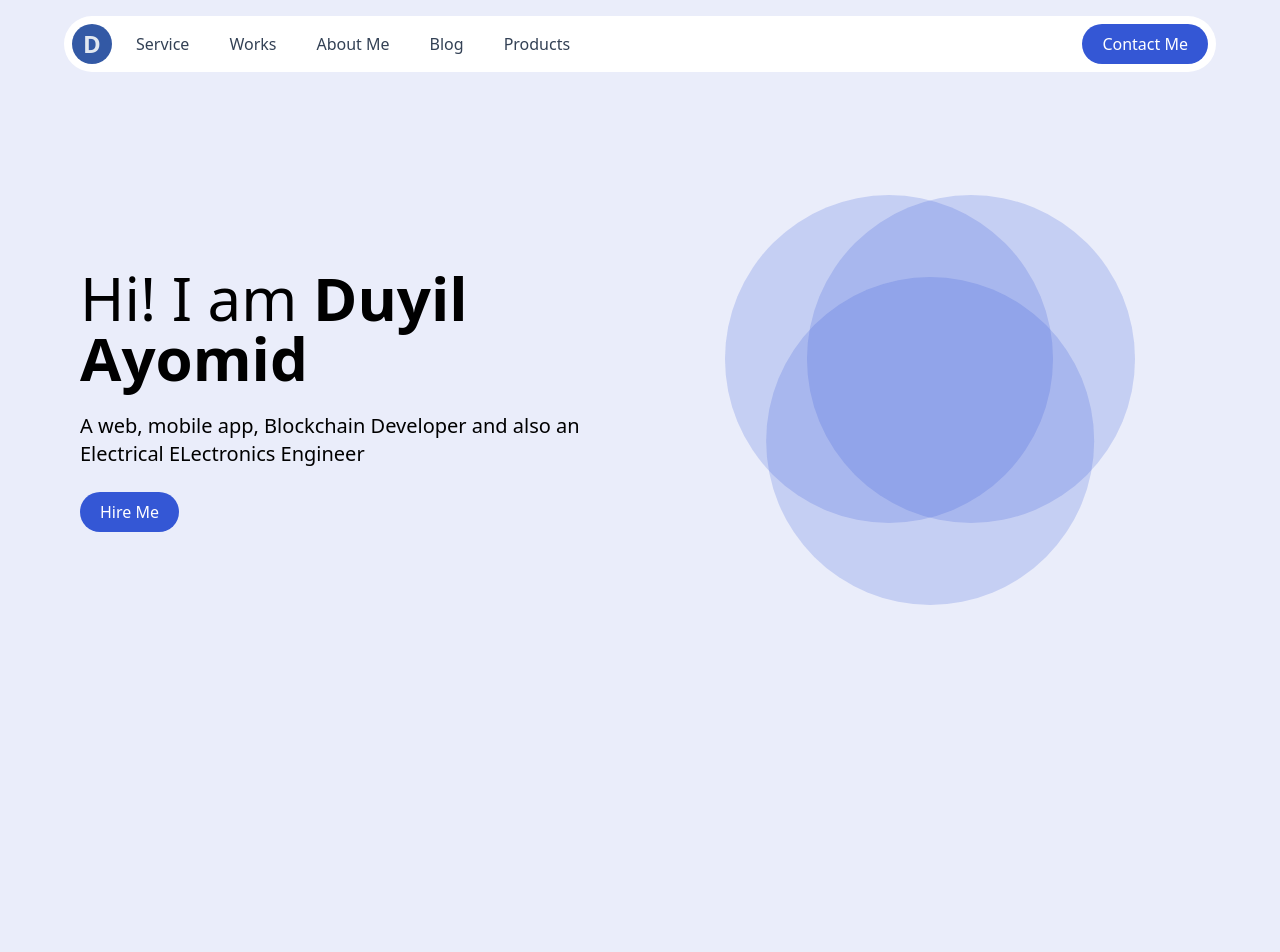
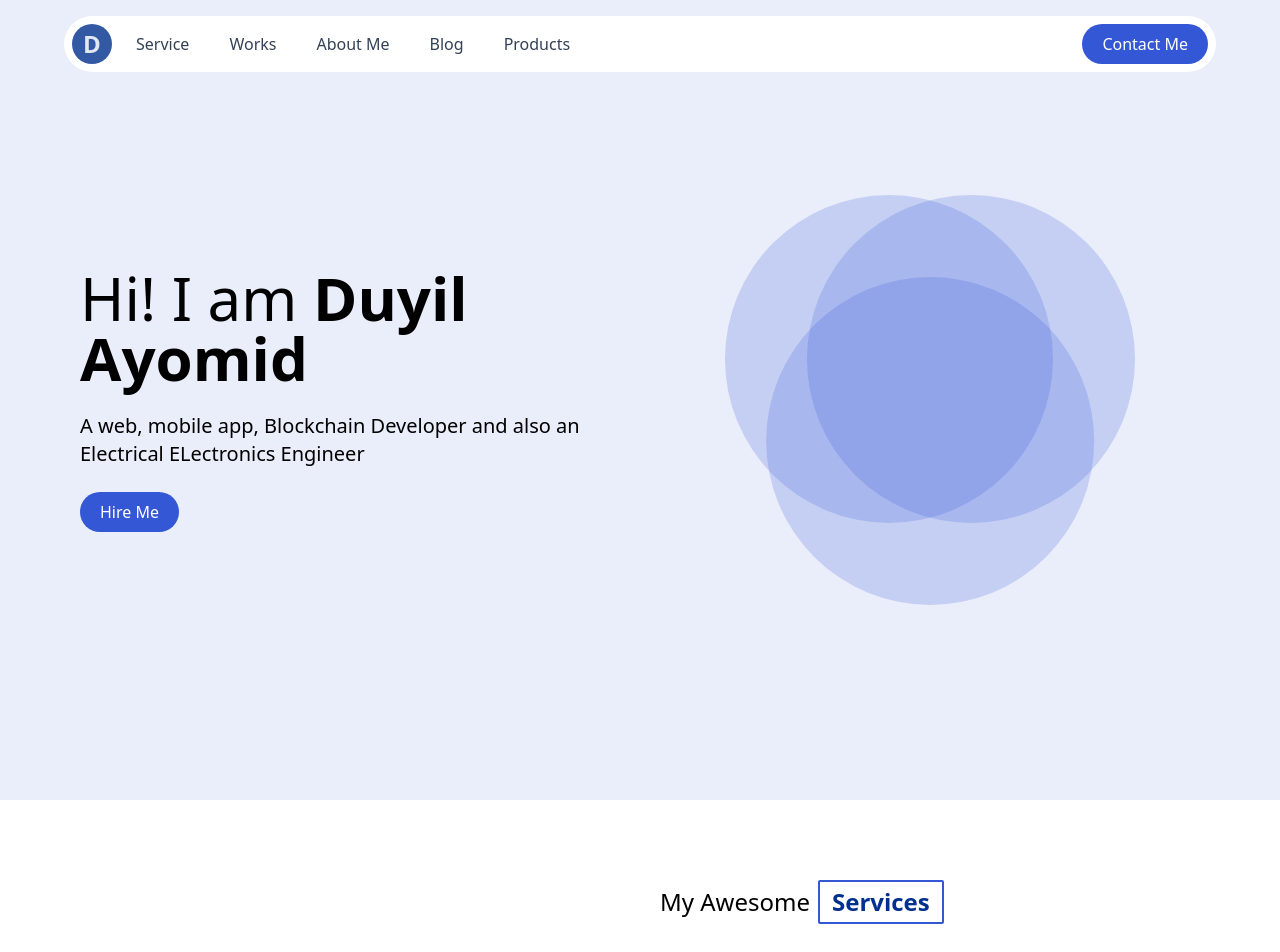
Before and after one commit to dasimems/portfolio-new, a Next.js app: page / in a window 1280 px wide. Shown: the top 952 px of the page. Built offline with nearby package versions, Linux system fonts and the light colour scheme.

Commit message:
chores: done with the service section

```diff
--- /dev/null
+++ b/components/general/SectionHeader.jsx
@@ -0,0 +1,7 @@
+const SectionHeader = ({titleOne, titleTwo}) => {
+    return(
+        <h1 className="text-lg md:text-2xl font-medium inline-flex gap-2 items-center">{titleOne}<span className="font-bold border-2 text-primary-dark inline-flex py-1 px-3 border-primary rounded-sm">{titleTwo}</span></h1>
+    )
+}
+
+export default SectionHeader
--- /dev/null
+++ b/components/pages/general/ServiceList.jsx
@@ -0,0 +1,11 @@
+const ServiceList = ({horizontal}) => {
+
+    return (
+
+        <div className={`flex flex-shrink-0 ${horizontal? "" : ""}`}></div>
+
+    )
+
+}
+
+export default ServiceList
--- /dev/null
+++ b/components/pages/landing/Service.jsx
@@ -0,0 +1,19 @@
+import PageContainer from "@/components/general/PageContainer"
+import ServiceList from "../general/ServiceList"
+import SectionHeader from "@/components/general/SectionHeader"
+
+const Service = () => {
+    return(
+        <PageContainer className="bg-white py-20 grid grid-cols-1 md:grid-cols-2 gap-10">
+
+            <ServiceList />
+
+            <div className="flex flex-col gap-6 items-start">
+                <SectionHeader titleOne="My Awesome" titleTwo="Services" />
+            </div>
+
+        </PageContainer>
+    )
+}
+
+export default Service
--- a/pages/index.js
+++ b/pages/index.js
@@ -1,4 +1,5 @@
 import Banner from '@/components/pages/landing/Banner'
+import Service from '@/components/pages/landing/Service'
 import Image from 'next/image'
 
 export default function Home() {
@@ -7,6 +8,8 @@ export default function Home() {
 
       <Banner />
 
+      <Service />
+
     </>
   )
 }
```
